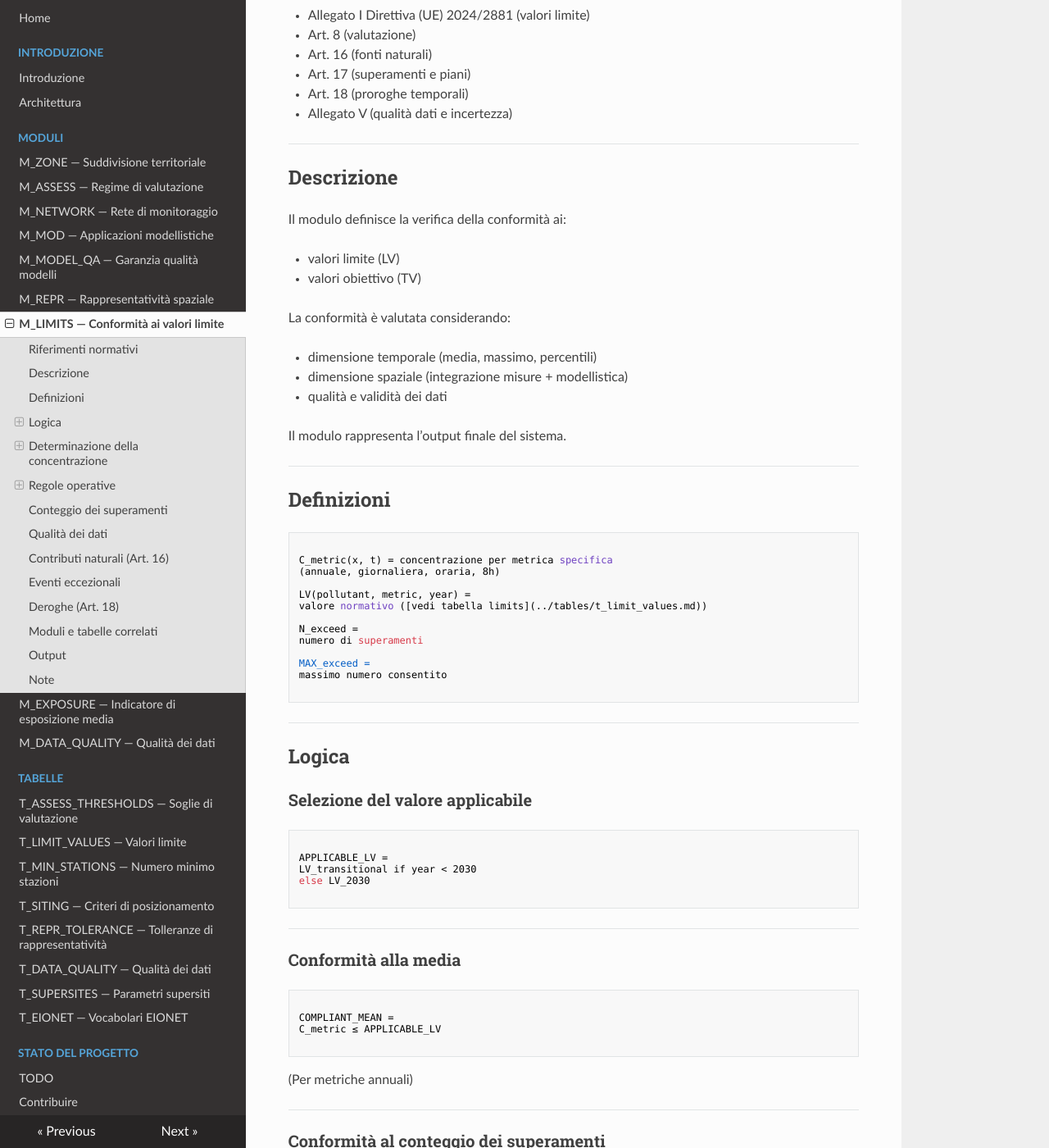
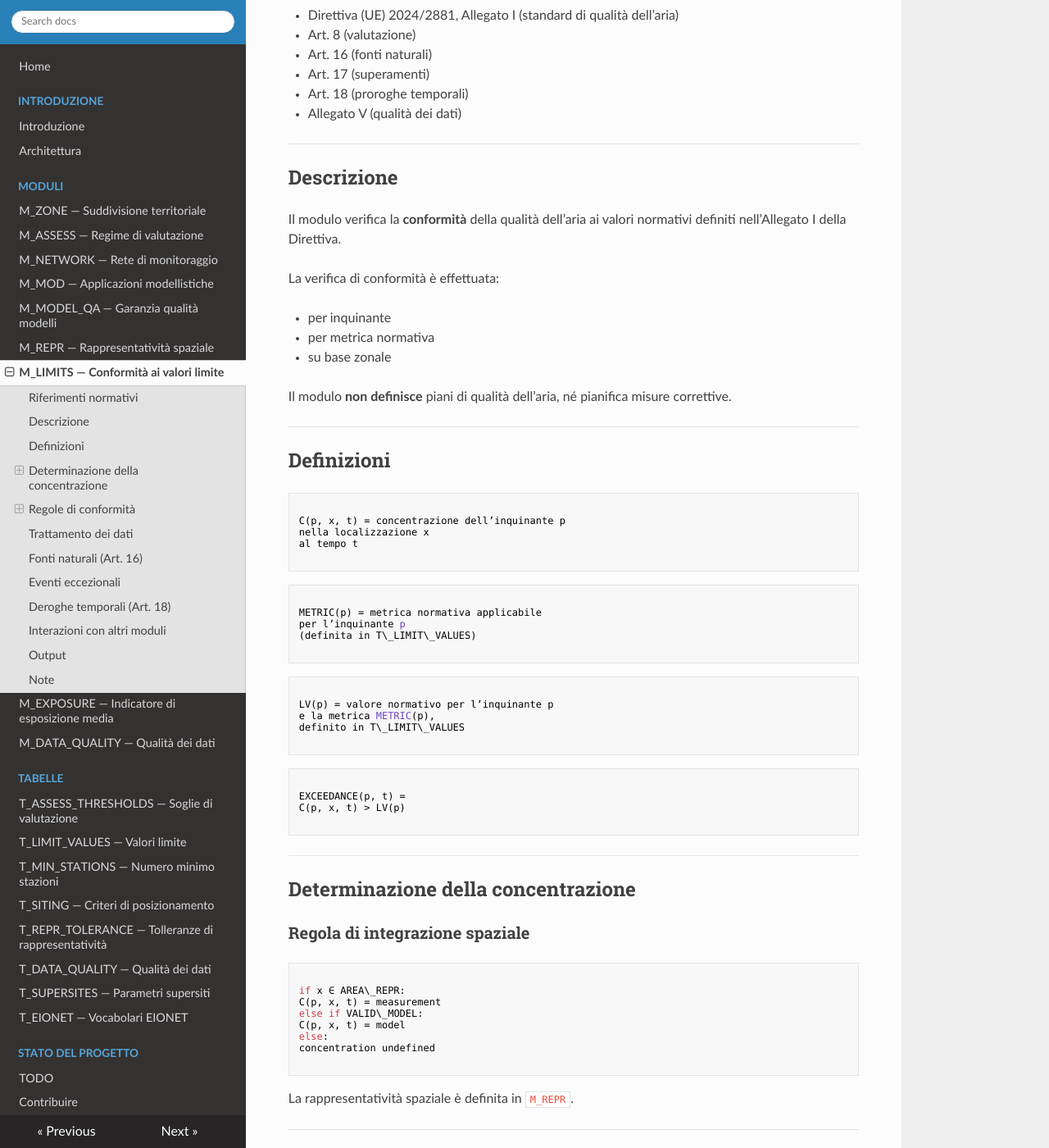
Before and after one commit to jobonaf/aq-framework-snpa, an MkDocs documentation site: the page built from docs/modules/limits.md, in a window 1280 px wide and 1400 px high, scrolled down 209 px. Shown: the whole window at 82% size. Built offline with MkDocs 1.6.1, drawn with Linux system fonts in a browser that asks for light colours; nearby versions of some CDN libraries; some of the changed text lies outside the part shown.

Commit message:
revisione limiti

````diff
--- a/docs/modules/limits.md
+++ b/docs/modules/limits.md
@@ -1,30 +1,29 @@
-# M_LIMITS — Conformità ai valori limite
+# M_LIMITS — Verifica di conformità
 
 ## Riferimenti normativi
 
-- Allegato I Direttiva (UE) 2024/2881 (valori limite)
+- Direttiva (UE) 2024/2881, Allegato I (standard di qualità dell’aria)
 - Art. 8 (valutazione)
 - Art. 16 (fonti naturali)
-- Art. 17 (superamenti e piani)
+- Art. 17 (superamenti)
 - Art. 18 (proroghe temporali)
-- Allegato V (qualità dati e incertezza)
+- Allegato V (qualità dei dati)
 
 ---
 
 ## Descrizione
 
-Il modulo definisce la verifica della conformità ai:
+Il modulo verifica la **conformità** della qualità dell’aria
+ai valori normativi definiti nell’Allegato I della Direttiva.
 
-- valori limite (LV)
-- valori obiettivo (TV)
+La verifica di conformità è effettuata:
 
-La conformità è valutata considerando:
+- per inquinante
+- per metrica normativa
+- su base zonale
 
-- dimensione temporale (media, massimo, percentili)
-- dimensione spaziale (integrazione misure + modellistica)
-- qualità e validità dei dati
-
-Il modulo rappresenta l’output finale del sistema.
+Il modulo **non definisce** piani di qualità dell’aria,
+né pianifica misure correttive.
 
 ---
 
@@ -32,59 +31,80 @@ Il modulo rappresenta l’output finale del sistema.
 
 ```
 
-C_metric(x, t) = concentrazione per metrica specifica
-(annuale, giornaliera, oraria, 8h)
+C(p, x, t) = concentrazione dell’inquinante p
+nella localizzazione x
+al tempo t
 
-LV(pollutant, metric, year) =
-valore normativo ([vedi tabella limits](../tables/t_limit_values.md))
+```
+```
 
-N_exceed =
-numero di superamenti
+METRIC(p) = metrica normativa applicabile
+per l’inquinante p
+(definita in T\_LIMIT\_VALUES)
 
-MAX_exceed =
-massimo numero consentito
+```
+```
+
+LV(p) = valore normativo per l’inquinante p
+e la metrica METRIC(p),
+definito in T\_LIMIT\_VALUES
+
+```
+```
+
+EXCEEDANCE(p, t) =
+C(p, x, t) > LV(p)
 
 ```
 
 ---
 
-## Logica
+## Determinazione della concentrazione
 
-### Selezione del valore applicabile
+### Regola di integrazione spaziale
 
 ```
 
-APPLICABLE_LV =
-LV_transitional if year < 2030
-else LV_2030
+if x ∈ AREA\_REPR:
+C(p, x, t) = measurement
+else if VALID\_MODEL:
+C(p, x, t) = model
+else:
+concentration undefined
+
+```
+
+La rappresentatività spaziale è definita in `M_REPR`.
+
+---
+
+## Regole di conformità
+
+### Conformità per metriche senza conteggio
+
+Per metriche valutate come media (es. media annua):
+
+```
+
+COMPLIANT\_MEAN(p) =
+mean(C(p)) ≤ LV(p)
 
 ```
 
 ---
 
-### Conformità alla media
+### Conformità per metriche con conteggio
+
+Per metriche che prevedono un numero massimo di superamenti:
 
 ```
 
-COMPLIANT_MEAN =
-C_metric ≤ APPLICABLE_LV
+COMPLIANT\_EXCEEDANCE(p) =
+COUNT{ EXCEEDANCE(p, t) } ≤ MAX\_EXCEED(p)
 
 ```
 
-(Per metriche annuali)
-
----
-
-### Conformità al conteggio dei superamenti
-
-```
-
-COMPLIANT_EXCEEDANCE =
-N_exceed ≤ MAX_exceed
-
-```
-
-(Per metriche giornaliere/orarie/8h)
+Il valore `MAX_EXCEED(p)` è definito in `T_LIMIT_VALUES`.
 
 ---
 
@@ -92,206 +112,74 @@ N_exceed ≤ MAX_exceed
 
 ```
 
-COMPLIANT =
-COMPLIANT_MEAN
-AND COMPLIANT_EXCEEDANCE
+COMPLIANT(p) =
+COMPLIANT\_MEAN(p)
+AND COMPLIANT\_EXCEEDANCE(p)
 
 ```
 
 ---
 
-## Determinazione della concentrazione
-
-### Regola generale
+## Trattamento dei dati
 
 ```
 
-C(x) =
-measurement if x ∈ AREA_REPR
-else model if VALID_MODEL
+use only data where DATA\_VALID = true
 
 ```
 
----
-
-### Requisiti
-
-- dati validi ([vedi M_DATA_QUALITY](../data_quality.md))
-- uso modello solo se VALID_MODEL (M_MODEL_QA)
+La validità dei dati è definita in `M_DATA_QUALITY`.
 
 ---
 
-## Regole operative
+## Fonti naturali (Art. 16)
 
----
-
-### Uso delle misure
+Se un superamento è attribuito a fonti naturali documentate:
 
 ```
 
-if x ∈ AREA_REPR:
-use measurement
+EXCLUDED\_FROM\_COMPLIANCE = true
 
 ```
 
----
+L’attribuzione deve essere:
 
-### Uso del modello
-
-```
-
-if x ∉ AREA_REPR AND VALID_MODEL:
-use model
-
-```
-
----
-
-### Superamenti modellistici
-
----
-
-#### Caso 1 — coerenza misura + modello
-
-```
-
-if model_exceedance
-AND measurement_exceedance:
-→ valid exceedance
-
-```
-
----
-
-#### Caso 2 — conflitto misura–modello
-
-```
-
-if measurement_exceedance
-AND model_no_exceedance:
-→ model NOT usable
-
-```
-
----
-
-#### Caso 3 — superamento modellistico interno ad AREA_REPR
-
-```
-
-if model_exceedance
-AND x ∈ AREA_REPR
-AND measurement_no_exceedance:
-→ NOT valid exceedance
-
-```
-
----
-
-#### Caso 4 — superamento modellistico fuori dalla rete
-
-```
-
-if model_exceedance outside all AREA_REPR:
-→ valid exceedance
-→ new station required (M_NETWORK)
-
-```
-
----
-
-## Conteggio dei superamenti
-
-Applicabile a:
-
-- valori giornalieri
-- valori orari
-- medie mobili (8h)
-
-```
-
-N_exceed =
-count(periods where C_metric > LV)
-
-```
-
----
-
-## Qualità dei dati
-
-```
-
-use only data where:
-DATA_VALID = True
-
-```
-```
-
-if data invalid:
-exclude from calculation
-
-```
-
----
-
-## Contributi naturali (Art. 16)
-
-```
-
-if exceedance attributable to natural sources:
-EXCLUDED_FROM_COMPLIANCE = True
-
-```
-
-Condizioni:
-
-- identificazione del contributo
-- quantificazione
-- documentazione
-- accettazione della Commissione
+- identificata
+- quantificata
+- documentata
+- accettata dalla Commissione
 
 ---
 
 ## Eventi eccezionali
 
-Esempio:
+Eventi eccezionali possono essere esclusi dal conteggio dei superamenti
+se previsti dalla normativa e adeguatamente documentati.
 
-- sabbiatura stradale (PM10)
+---
+
+## Deroghe temporali (Art. 18)
+
+Se è concessa una proroga temporale:
 
 ```
 
-if event qualifies:
-may be excluded from exceedance count
+TEMPORARY\_NON\_COMPLIANCE\_ALLOWED = true
 
 ```
 
----
-
-## Deroghe (Art. 18)
-
-```
-
-if extension granted:
-TEMPORARY_NON_COMPLIANCE_ALLOWED
-
-```
-
-Condizioni:
-
-- piano approvato
-- dimostrazione tecnica
-- rispetto scadenze
+Il modulo **registra** la deroga,
+ma **non valuta** la validità del piano associato.
 
 ---
 
-## Moduli e tabelle correlati
+## Interazioni con altri moduli
 
-La verifica di conformità integra tutti i risultati precedenti.
-
-- [M_REPR](repr.md): determina la validità spaziale delle misure.
-- [M_MOD](modelling.md): individua superamenti al di fuori della rete.
-- [M_MODEL_QA](model_qa.md): condiziona l’uso dei risultati modellistici.
-- [Valori limite](../tables/t_limit_values.md): definiscono i criteri di conformità normativa.
+- M_REPR — definisce dove una misura è valida
+- M_MOD — fornisce il campo di concentrazione
+- M_MODEL_QA — abilita l’uso del modello
+- M_DATA_QUALITY — valida i dati
+- M_NETWORK — può essere attivato in caso di lacune di copertura
 
 ---
 
@@ -320,6 +209,6 @@ compliant (boolean)
 
 ## Note
 
-- La modellistica non può ridurre artificialmente i superamenti
-- La conformità è determinata su base zonale
-- Le decisioni sono soggette a validazione Commissione
+- Il modulo non riduce artificialmente i superamenti tramite modellistica.
+- La conformità è determinata su base zonale.
+- La verifica finale è soggetta a validazione da parte della Commissione.
````
Also changed, not shown: other parts of docs/modules/limits.md (+10 -9 lines).
